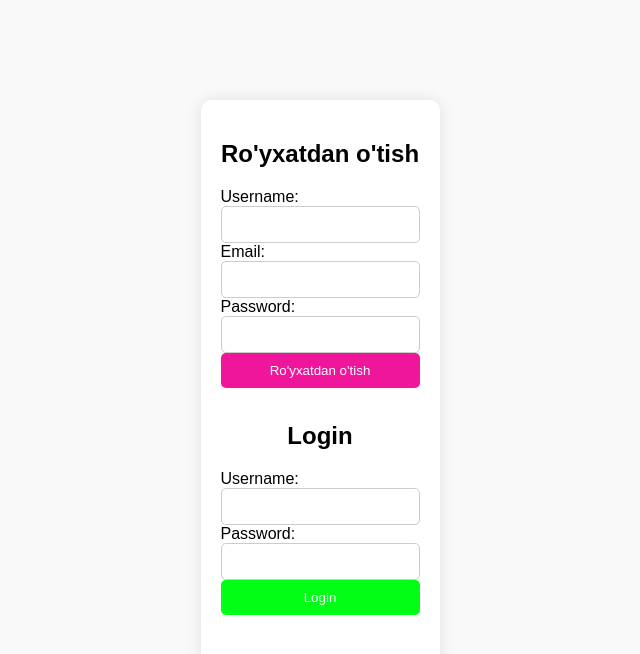
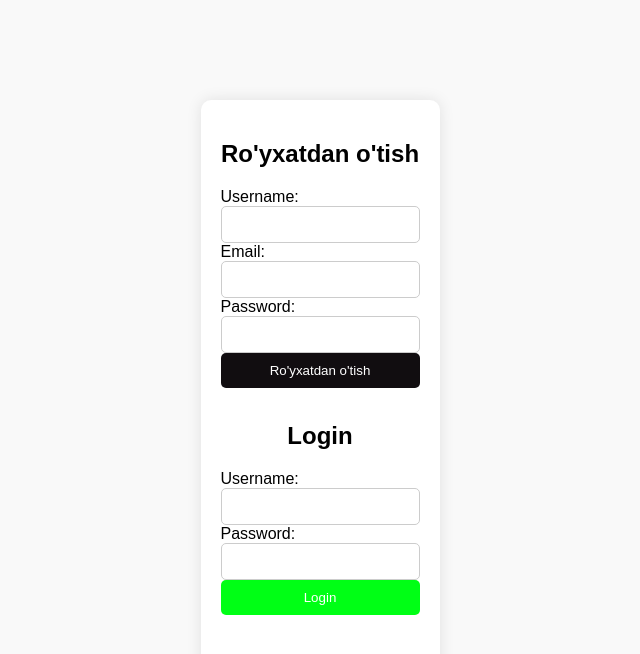
Before and after one commit to ogabek2787/admin__panel, a website: page public/index.html in a window 1280 px wide. In both pictures the pointer is over the button "Ro'yxatdan o'tish". Shown: the whole page, without its empty margins (320-960 px from the left). Drawn offline with Linux system fonts and the light colour scheme.

```diff
--- a/public/style.css
+++ b/public/style.css
@@ -41,7 +41,7 @@
 }
 
 button:hover {
-  background-color: #f0169c;
+  background-color: #110d10;
 }
 
 #message, #total-income {
```
